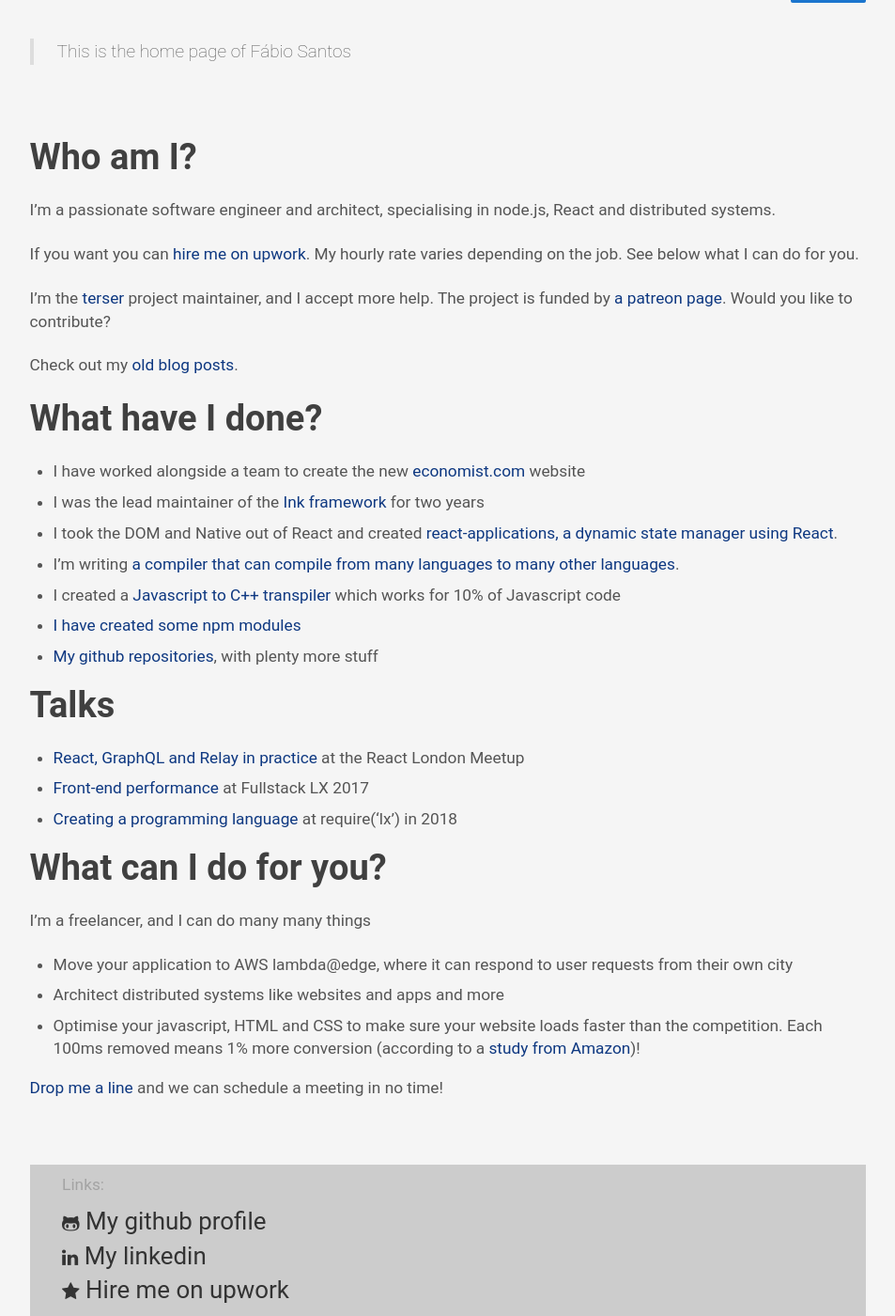
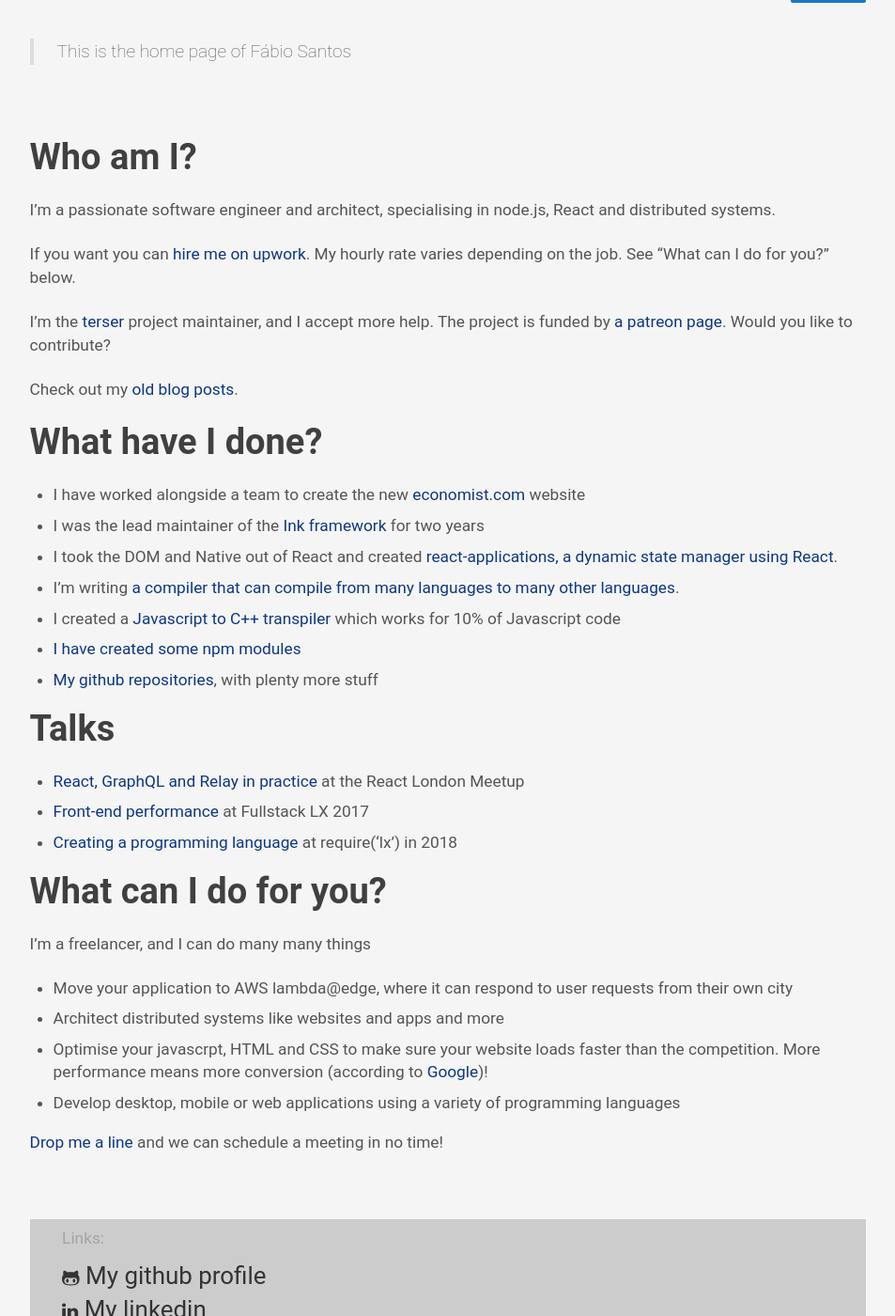
Before and after one commit to fabiosantoscode/fabiosantoscode.github.io, a Jekyll site: the page built from index.md, in a window 1280 px wide and 1400 px high, scrolled down 662 px. Shown: the whole window at 94% size, without its empty margins (163-1116 px from the left). Built offline with Jekyll 4.4.1, drawn with Linux system fonts in a browser that asks for light colours; some web fonts are replaced.

Commit message:
Update index.md

```diff
--- a/index.md
+++ b/index.md
@@ -12,7 +12,7 @@
 
 I'm a passionate software engineer and architect, specialising in node.js, React and distributed systems.
 
-If you want you can [hire me on upwork](https://www.upwork.com/fl/fabiosantos6). My hourly rate varies depending on the job. See below what I can do for you.
+If you want you can [hire me on upwork](https://www.upwork.com/fl/fabiosantos6). My hourly rate varies depending on the job. See "What can I do for you?" below.
 
 I'm the [terser](https://github.com/terser-js/terser) project maintainer, and I accept more help. The project is funded by [a patreon page](https://www.patreon.com/fabiosantoscode). Would you like to contribute?
 
@@ -40,6 +40,7 @@
 
  * Move your application to AWS lambda@edge, where it can respond to user requests from their own city
  * Architect distributed systems like websites and apps and more
- * Optimise your javascript, HTML and CSS to make sure your website loads faster than the competition. Each 100ms removed means 1% more conversion (according to a [study from Amazon](https://blog.gigaspaces.com/amazon-found-every-100ms-of-latency-cost-them-1-in-sales/))!
+ * Optimise your javascrpt, HTML and CSS to make sure your website loads faster than the competition. More performance means more conversion (according to [Google](https://developers.google.com/web/fundamentals/performance/why-performance-matters/))!
+ * Develop desktop, mobile or web applications using a variety of programming languages
 
 <a href="mailto:fabiosantosart@gmail.com">Drop me a line</a> and we can schedule a meeting in no time!
```
